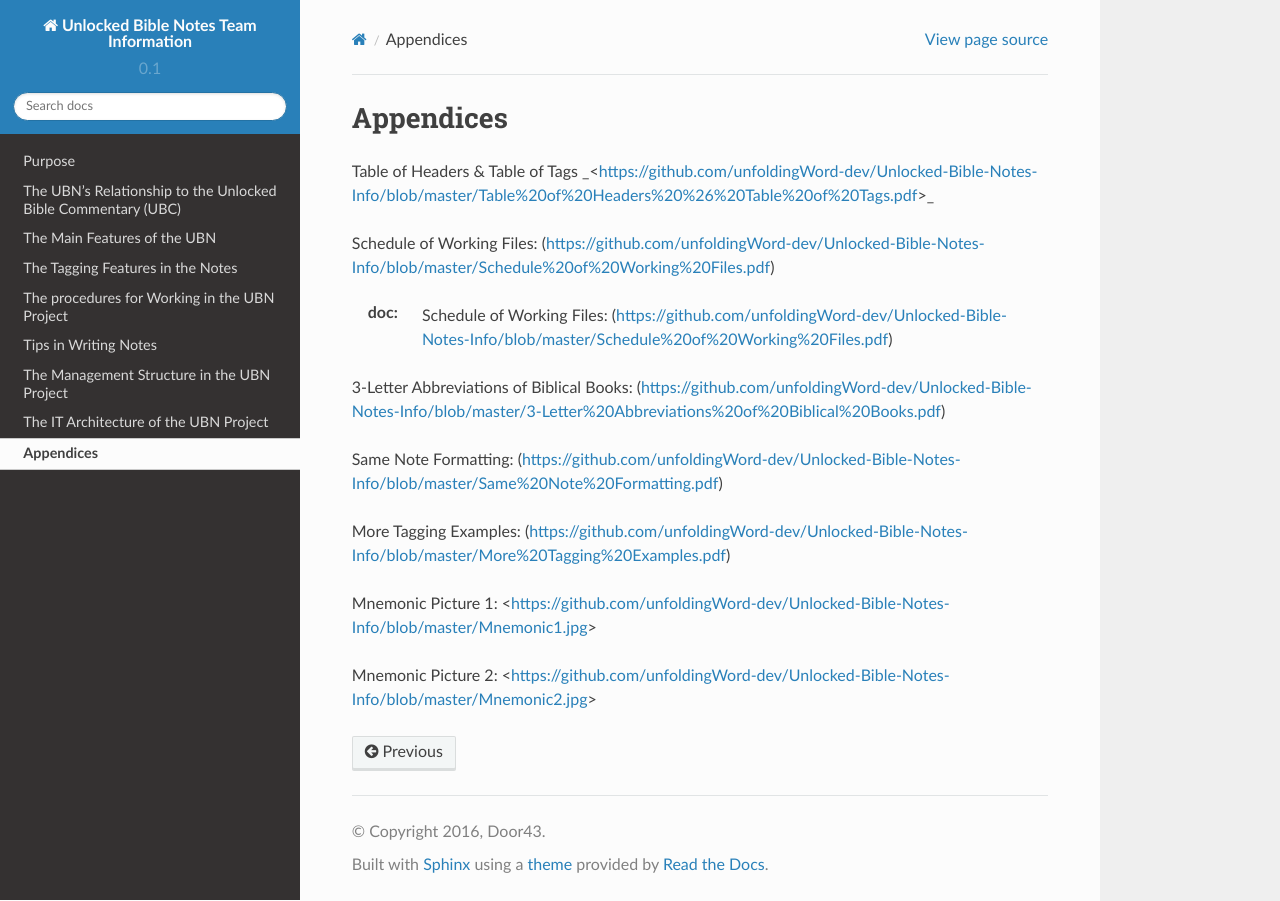
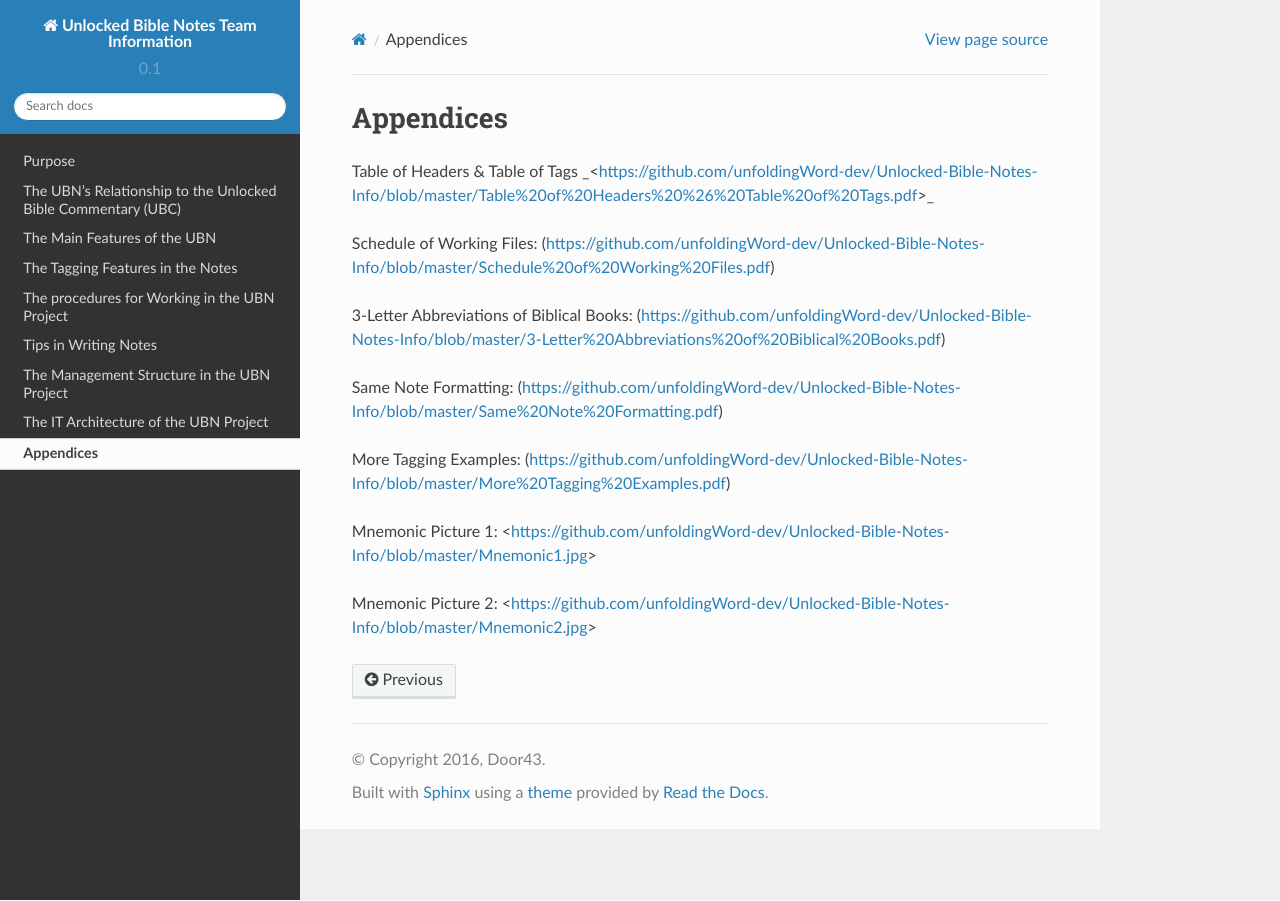
Before and after one commit to unfoldingWord-dev/Unlocked-Bible-Notes-Info, a Sphinx documentation site: the page built from docs/appendices.rst, in a window 1280 px wide. Built offline with Sphinx 7.4.7 and the Read the Docs theme 2.0.0, drawn with Linux system fonts in a browser that asks for light colours.

Commit message:
Update appendices.rst

```diff
--- a/docs/appendices.rst
+++ b/docs/appendices.rst
@@ -5,8 +5,6 @@ Appendices
 Table of Headers & Table of Tags _<https://github.com/unfoldingWord-dev/Unlocked-Bible-Notes-Info/blob/master/Table%20of%20Headers%20%26%20Table%20of%20Tags.pdf>_
 
 Schedule of Working Files: (https://github.com/unfoldingWord-dev/Unlocked-Bible-Notes-Info/blob/master/Schedule%20of%20Working%20Files.pdf)
-
-:doc: Schedule of Working Files: (https://github.com/unfoldingWord-dev/Unlocked-Bible-Notes-Info/blob/master/Schedule%20of%20Working%20Files.pdf)
 
 3-Letter Abbreviations of Biblical Books: (https://github.com/unfoldingWord-dev/Unlocked-Bible-Notes-Info/blob/master/3-Letter%20Abbreviations%20of%20Biblical%20Books.pdf)
 
```
